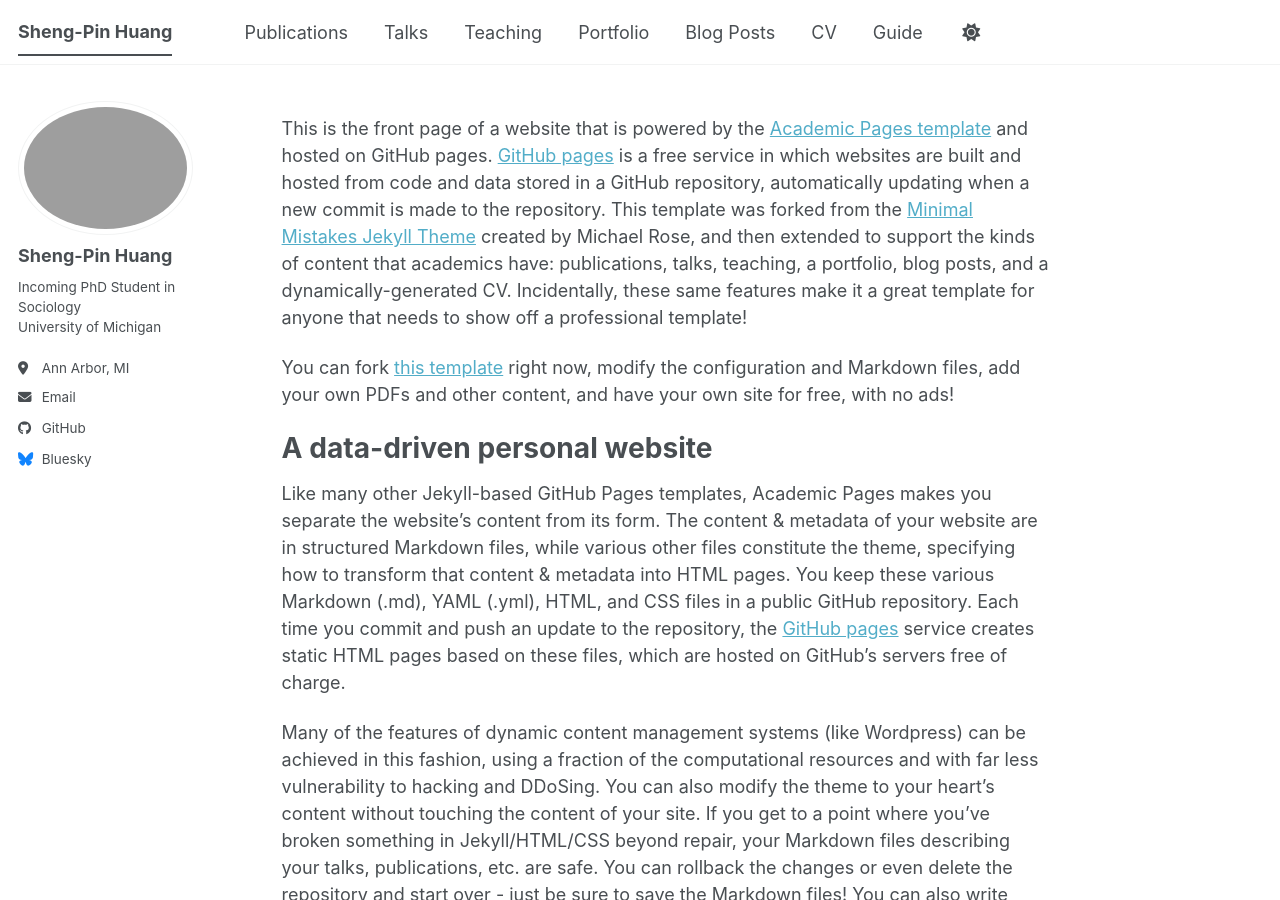
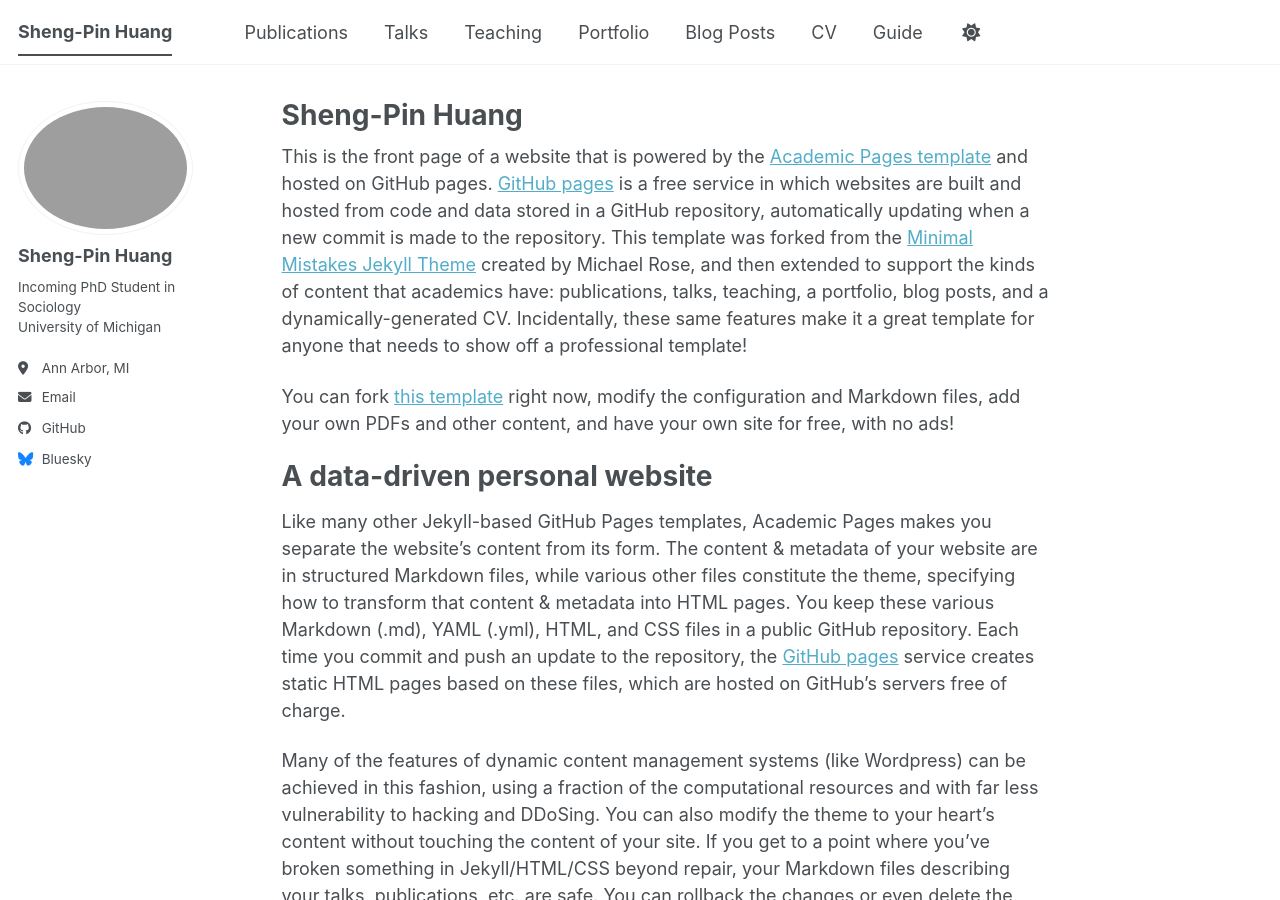
Before and after one commit to shengpinhuang/shengpinhuang.github.io, a Jekyll site: the page built from _pages/about.md, in a window 1280 px wide and 900 px high. Built offline with Jekyll 4.4.1, drawn with Linux system fonts in a browser that asks for light colours; a script bundle is joined from its source files by our own code; library files that are not in the unit come from our copies.

Commit message:
Update about.md

```diff
--- a/_pages/about.md
+++ b/_pages/about.md
@@ -1,6 +1,6 @@
 ---
 permalink: /
-title: ""
+title: "Sheng-Pin Huang"
 author_profile: true
 redirect_from:
   - /about/
```
